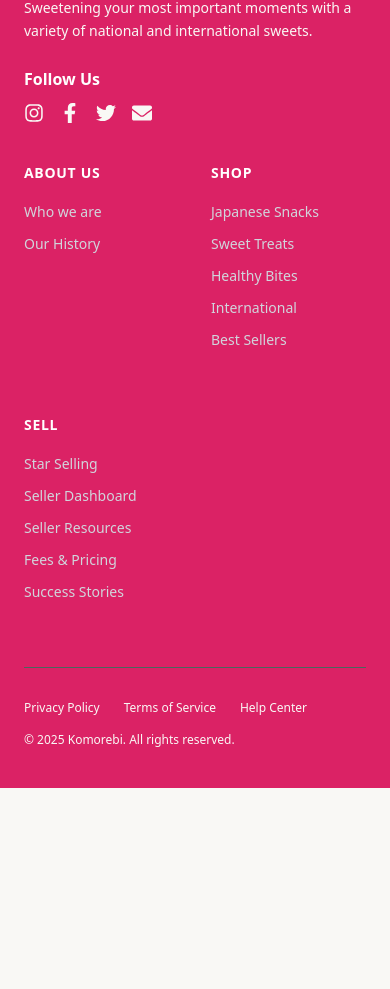
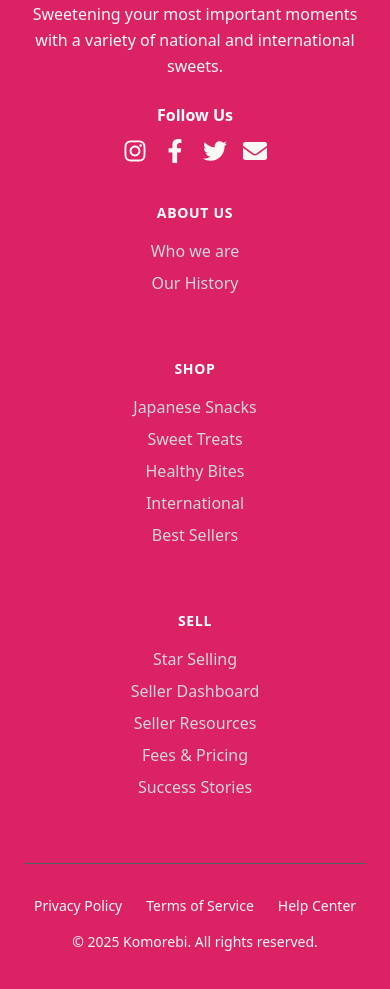
Before and after one commit to JeanMolta/Komorebi-E-commerce, a React (Vite) app in the folder Komorebi/: page / in a window 390 px wide. Shown: the part 935-1924 px from the top of the page. Before the commit the page ends 1723 px from the top, so only its background shows below. Built offline with nearby package versions, Linux system fonts and the light colour scheme.

Commit message:
Footer responsive

```diff
--- a/Komorebi/package.json
+++ b/Komorebi/package.json
@@ -22,7 +22,7 @@
     "@eslint/js": "^9.36.0",
     "@types/react": "^19.1.13",
     "@types/react-dom": "^19.1.9",
-    "@vitejs/plugin-react": "^5.0.3",
+    "@vitejs/plugin-react": "^5.0.4",
     "autoprefixer": "^10.4.21",
     "eslint": "^9.36.0",
     "eslint-plugin-react-hooks": "^5.2.0",
--- a/Komorebi/src/components/Footer.tsx
+++ b/Komorebi/src/components/Footer.tsx
@@ -18,14 +18,15 @@ interface FooterColumnProps {
 
 
 const FooterColumn: React.FC<FooterColumnProps> = ({ title, links }) => (
-  <div className="mb-8 md:mb-0">
+  // El texto dentro de las columnas se centrará con 'text-center' en móvil.
+  <div className="mb-8 md:mb-0 text-center md:text-left">
     <h3 className="text-white font-bold mb-4 uppercase tracking-wider text-sm">{title}</h3>
     <ul className="space-y-2">
       {links.map((link) => (
         <li key={link.label}>
           <a
             href={link.url}
-            className="text-gray-300 hover:text-white transition duration-300 text-sm"
+            className="text-gray-300 hover:text-white transition duration-300 text-base md:text-sm"
           >
             {link.label}
           </a>
@@ -60,35 +61,33 @@ const Footer: React.FC<FooterProps> = ({ komorebi, year }) => {
 
   return (
     <footer className="bg-[var(--komorebi-pink)] text-[var(--komorebi-offwhite)] px-6 py-10 md:px-16 md:py-12">
-      <div className="grid grid-cols-1 md:grid-cols-4 gap-10 md:gap-8 lg:gap-16">
 
-        <div className="col-span-1">
-          <button className="text-[var(--komorebi-yellow)] text-2xl font-bold hover:text-[var(--komorebi-offwhite)] transition-colors mb-4">
+      <div className="max-w-7xl mx-auto grid grid-cols-1 md:grid-cols-4 gap-10 md:gap-8 lg:gap-16">
+
+        <div className="col-span-1 text-center md:text-left">
+          <button className="text-[var(--komorebi-yellow)] text-3xl sm:text-2xl font-bold hover:text-[var(--komorebi-offwhite)] transition-colors mb-4">
             {komorebi}
           </button>
-          <p className="text-sm leading-relaxed mb-6">
+
+          <p className="text-base md:text-sm leading-relaxed mb-6">
             Sweetening your most important moments with a variety of national and international sweets.
           </p>
 
           <div className="mt-4">
             <h4 className="text-white font-semibold mb-3">Follow Us</h4>
-            <div className="flex space-x-4 text-xl">
-              {/* Instagram */}
+            <div className="flex space-x-4 text-2xl md:text-xl justify-center md:justify-start">
               <a href="#" className="hover:text-[var(--komorebi-offwhite)] transition duration-300" aria-label="Instagram">
                 <FaInstagram />
               </a>
 
-                        {/* Facebook */}
               <a href="#" className="hover:text-[var(--komorebi-offwhite)] transition duration-300" aria-label="Facebook">
                 <FaFacebookF />
               </a>
 
-                        {/* Twitter */}
               <a href="#" className="hover:text-[var(--komorebi-offwhite)] transition duration-300" aria-label="Twitter">
                 <FaTwitter />
               </a>
 
-                        {/* Email */}
               <a href="#" className="hover:text-[var(--komorebi-offwhite)] transition duration-300" aria-label="Email">
                 <FaEnvelope />
               </a>
@@ -96,21 +95,24 @@ const Footer: React.FC<FooterProps> = ({ komorebi, year }) => {
           </div>
         </div>
 
-        <div className="md:col-span-3 grid grid-cols-2 sm:grid-cols-3 gap-8">
+        {/* CONTENEDOR DE LINKS: Se mantiene 'justify-items-center' para centrar las columnas. */}
+        <div className="md:col-span-3 grid grid-cols-1 md:grid-cols-3 gap-8 justify-items-center md:justify-items-start">
             <FooterColumn title="About us" links={aboutLinks} />
             <FooterColumn title="Shop" links={shopLinks} />
             <FooterColumn title="Sell" links={sellLinks} />
         </div>
       </div>
 
-      <hr className="border-t border-[#4a665e] my-8" />
+      <hr className="border-t border-[#4a665e] my-8 max-w-7xl mx-auto" />
 
-      <div className="flex flex-col md:flex-row justify-between items-start md:items-center text-xs">
-        <p className="order-2 md:order-1 mt-4 md:mt-0">
+      {/* Sección de Copyright y Legal Links */}
+      <div className="max-w-7xl mx-auto flex flex-col md:flex-row justify-center md:justify-between items-center text-xs">
+
+        <p className="order-2 md:order-1 mt-4 md:mt-0 text-sm md:text-xs text-center md:text-left">
           © {year} {komorebi}. All rights reserved.
         </p>
 
-        <div className="flex space-x-6 order-1 md:order-2">
+        <div className="flex space-x-6 order-1 md:order-2 justify-center md:justify-start text-sm md:text-xs">
           <a href="/privacy-policy" className="hover:text-white transition duration-300">Privacy Policy</a>
           <a href="/terms-of-service" className="hover:text-white transition duration-300">Terms of Service</a>
           <a href="/help-center" className="hover:text-white transition duration-300">Help Center</a>
```
Also changed, not shown: 1 other file (tests, documents, lock files or other folders). Lines whose indentation alone changed are shown as unchanged.
